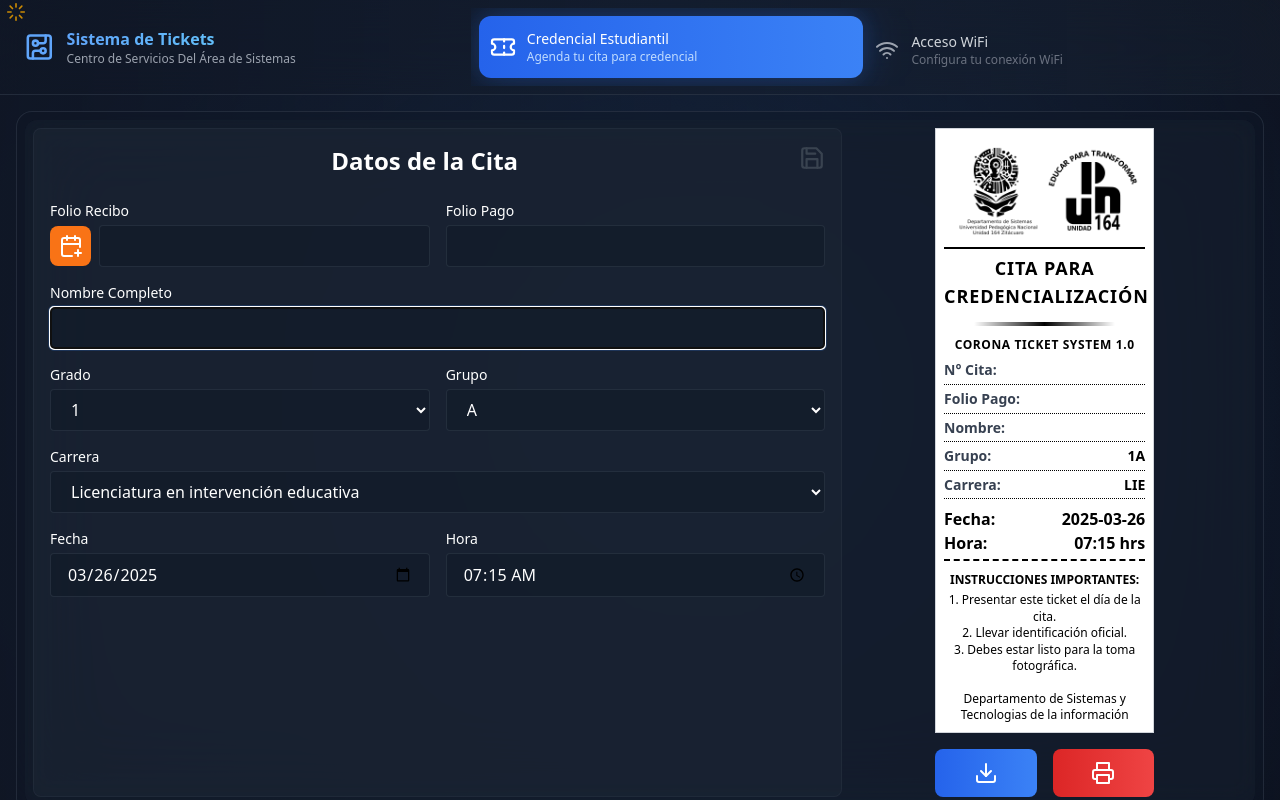
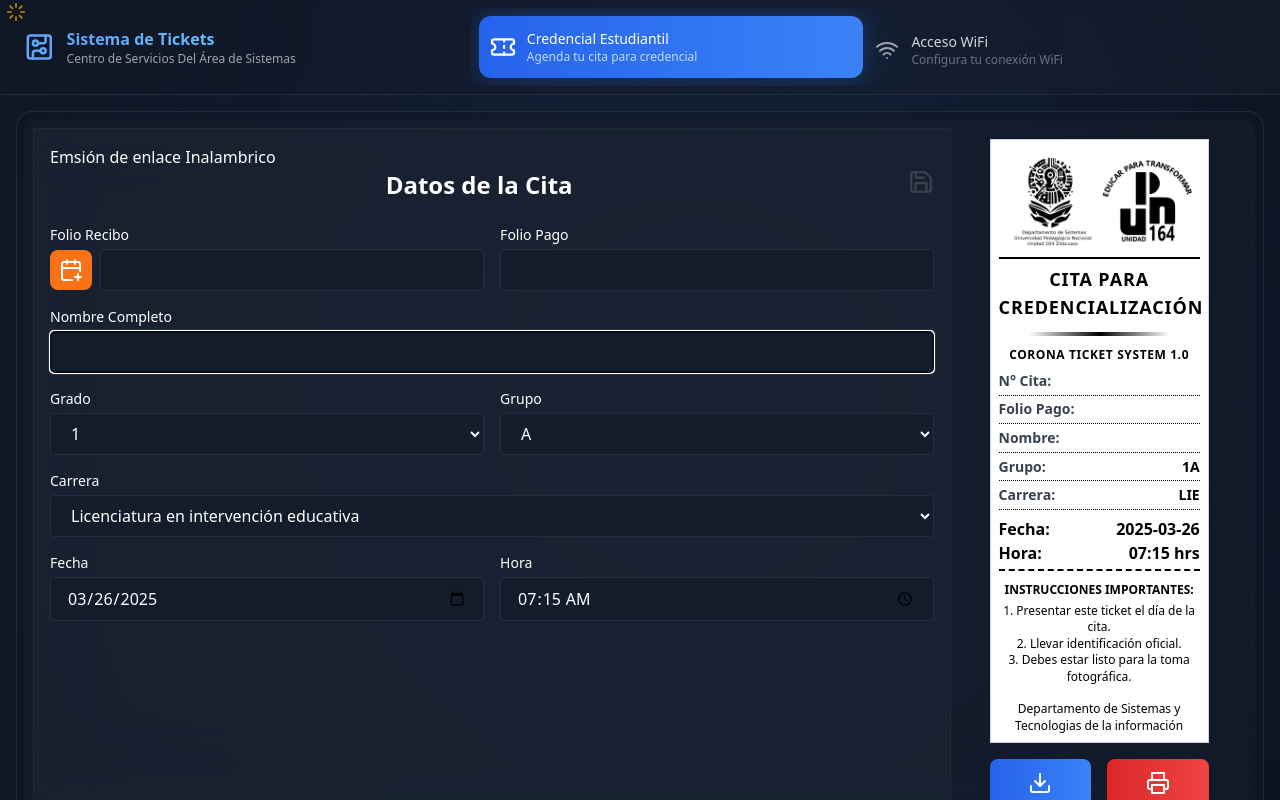
Before and after one commit to developercrown/GeneradorTickers, a React (Vite) app: page /credential-appointment in a window 1280 px wide. Built offline with nearby package versions, Linux system fonts and the light colour scheme.

Commit message:
improved: ui layout. todo: fix ticket preview presentation layout.

```diff
--- a/src/App.tsx
+++ b/src/App.tsx
@@ -239,7 +239,7 @@ function App() {
         <div className="p-4 px-1 flex-1 m-0 overflow-hidden text-white">
           <div className="h-full flex gap-4 px-3">
             {/* Main Content Area */}
-            <main className="flex-1 bg-gray-900/40 backdrop-blur-2xl rounded-2xl border border-gray-700/50 overflow-x-hidden overflow-y-auto max-h-[1080px] h-full">
+            <main className="flex-1 bg-gray-900/40 backdrop-blur-2xl rounded-2xl border border-gray-700/50 overflow-hidden max-h-[1080px] h-full">
               <div className="p-2">
                 <div className="bg-gray-800/30 rounded-xl p-2 backdrop-blur-md">
                   <div key={activeSection} className={`fade-enter ${isTransitioning ? 'opacity-0' : ''}`}>
--- a/src/components/CredentialAppointment.tsx
+++ b/src/components/CredentialAppointment.tsx
@@ -1,8 +1,9 @@
-import { useRef, useState, useEffect } from 'react';
+import { useRef, useState, useEffect, useCallback } from 'react';
 
 import TicketPrinter from './TicketPrinter';
 import { ArrowDownToDotIcon, CalendarPlus, Save } from 'lucide-react';
 import useLocalStorage from '../hooks/useLocalStorage';
+import Layout, { ContentBlock, ContentBlockTitle } from './Layout';
 
 const ticketData = {
   title: "Cita para Credencialización",
@@ -111,10 +112,10 @@ const CredentialAppointment = () => {
   const handleNewAppointment = () => {
     let id: string | number = formData.folioRecibo;
     const newTime = addMinutesToTime(formData.hora, 15);
-    if (isNaN(parseInt(id+""))) {
+    if (isNaN(parseInt(id + ""))) {
       id = "";
     } else {
-      id = parseInt(id+"") + 1;
+      id = parseInt(id + "") + 1;
     }
     setFormData({
       nombre: '',
@@ -141,14 +142,15 @@ const CredentialAppointment = () => {
   };
 
   return (
-    <div className="m-0 p-0 flex flex-col lg:flex-row">
-      <div className="bg-gray-800/50 rounded-lg p-4 border border-gray-700/30 w-full lg:w-8/12">
-        <div className="titlebar flex flex-row w-full items-start justify-center">
-          <h2 className="text-2xl font-bold mb-6 text-center w-full">Datos de la Cita</h2>
+    <Layout className=" flex-col lg:flex-row">
+      <ContentBlock>
+      Emsión de enlace Inalambrico
+        <ContentBlockTitle title="Datos de la Cita">
           <button className={`cursor pointer outline-none border-none float right-0 float-end transition-all ease-linear duration-75 text-white opacity-15 ${!saveFormState && "animate-pulse text-orange-400 opacity-100 hover:text-white hover:animate-pulse scale-105 hover:scale-125 active:scale-95"}`} onClick={handleSaveCurrentFormData}>
             <Save size={26} />
           </button>
-        </div>
+        </ContentBlockTitle>
+
         <div className="grid grid-cols-2 gap-4">
           <div>
             <label className="block text-sm font-medium mb-1">Folio Recibo</label>
@@ -252,12 +254,9 @@ const CredentialAppointment = () => {
               />
             </div>
           </div>
-
-
         </div>
-      </div>
-
-      <div className="w-full lg:w-4/12 overflow-hidden flex flex-col justify-center items-center">
+      </ContentBlock>
+      <ContentBlock width='w-96' height='h-[690px]' className="flex flex-col justify-center items-center" theme="">
         <TicketPrinter
           title={ticketData.title}
           subtitle={ticketData.subtitle}
@@ -284,8 +283,8 @@ const CredentialAppointment = () => {
           showPrint={true}
           onPrint={() => console.log("Impresión iniciada")}
         />
-      </div>
-    </div>
+      </ContentBlock>
+    </Layout>
   );
 };
 
--- /dev/null
+++ b/src/components/Layout.tsx
@@ -0,0 +1,68 @@
+interface ContentBlockTitleInterface {
+  children?: React.ReactNode,
+  title?: string,
+}
+
+const ContentBlockTitle = ({ children, title }: ContentBlockTitleInterface) => {
+  return <div className="titlebar flex flex-row w-full items-start justify-center">
+    <h2 className="text-2xl font-bold mb-6 text-center w-full">{title} </h2>
+    {children}
+  </div>
+}
+
+interface ContentBlockInterface {
+  className?: string;
+  children?: React.ReactNode;
+  width?: string;      // Ej: "w-full", "w-64", "min-w-[300px]"
+  height?: string;     // Ej: "h-full", "h-64", "max-h-[500px]"
+  scrollX?: boolean;   // Habilitar scroll horizontal
+  scrollY?: boolean;   // Habilitar scroll vertical
+  theme?: string,
+  overflowHidden?: boolean; // Forzar ocultar overflow
+}
+
+const ContentBlock = ({
+  children,
+  className = '',
+  width = 'w-full',
+  height = 'h-auto',
+  scrollX = false,
+  scrollY = true,
+  overflowHidden = false,
+  theme = "bg-gray-800/50 border-gray-700/30 border"
+}: ContentBlockInterface) => {
+  const scrollClasses = [
+    overflowHidden ? 'overflow-hidden' : '',
+    scrollX ? 'overflow-x-auto' : 'overflow-x-hidden',
+    scrollY ? 'overflow-y-auto' : 'overflow-y-hidden'
+  ].join(' ');
+  return <div
+    className={[
+      "content-block p-4 ",
+      theme,
+      width,
+      height,
+      scrollClasses,
+      className
+    ].join(" ").trim()}
+  >
+    {children}
+  </div>
+}
+
+
+interface LayoutInterface {
+  className?: string
+  children?: React.ReactNode
+}
+
+const Layout = ({ className, children }: LayoutInterface) => {
+  //max-w-4xl h-full mx-auto
+  return <div className={["m-0 p-0 flex", className].join(" ")}>{children}</div>
+}
+
+export default Layout;
+export {
+  ContentBlock,
+  ContentBlockTitle
+}
--- a/src/components/Sidebar.tsx
+++ b/src/components/Sidebar.tsx
@@ -1,12 +1,16 @@
+import { SidebarClose } from "lucide-react";
+
 interface SidebarProperties {
-  onHide: () => void
+  children?: React.ReactNode,
+  title?: string,
+  onHide: () => void,
+  visibility?: boolean,
 }
 
-const Sidebar = ({ onHide }: SidebarProperties) => {
+const Sidebar = ({ children, title, onHide, visibility }: SidebarProperties) => {
 
   const handleHide = (e: any) => {
-    e.preventDefault();
-    e.stopPropagation();
+    handlePreventPropgation(e);
     if (onHide) {
       onHide();
     }
@@ -17,12 +21,19 @@ const Sidebar = ({ onHide }: SidebarProperties) => {
     e.stopPropagation();
   }
 
-  return <div className="bg-red-500 h-full w-full absolute" onClick={handleHide}>
-    <div className="main-content bg-black bg-opacity-85 h-full w-[500px] fixed -right-2 z-40 backdrop-blur-sm p-o m-0" onClick={handlePreventPropgation}>
-      <div className="main-title bg-black text-center p-2 w-full animate-pulse">
-        <h2 className="font-bold">Historial de redes emitidas</h2>
+  return <div className={["bg-transparent h-full w-full absolute z-50 transition-transform duration-300", visibility ? "-translate-x-[0%]" : "translate-x-[100%]"].join(" ")} onClick={handleHide}>
+    <div className={["main-content bg-blue-950 bg-opacity-70 h-full w-[500px] fixed -right-2 z-40 backdrop-blur-sm p-o m-0", visibility ? "opacity-100" : "opacity-0"].join(" ")} onClick={handlePreventPropgation}>
+      <div className="main-title bg-black bg-opacity-75 text-center p-2 w-full select-none">
+        <div className="titlebar flex flex-row items-center justify-between px-4">
+          <button onClick={handleHide} className="hover:scale-105 active:scale-95 transition-transform"><SidebarClose size={24} className="text-white" /></button>
+          {title && <h2 className="font-bold animate-pulse text-center w-full">{title}</h2>}
+        </div>
       </div>
+      <div className="bg-red-500 w-full h-full p-2 overflow-hidden overflow-y-auto">
+          {children}
+        </div>
     </div>
+
   </div>
 }
 
--- a/src/components/TicketPrinter.tsx
+++ b/src/components/TicketPrinter.tsx
@@ -437,7 +437,7 @@ const TicketPrinter: React.FC<TicketPrinterProps> = ({
 
     // Renderizar la previsualización si showPreview es true
     return (
-        <div className="flex flex-col items-center justify-center">
+        <div className="flex flex-col items-center justify-center h-full">
             {showPreview && (
                 <div className="w-[58mm] h-auto border border-gray-300 p-2 mb-4 bg-white rounded-xs" ref={canvasRef}>
                     <div className="ticket">
--- a/src/components/WifiQRCode.tsx
+++ b/src/components/WifiQRCode.tsx
@@ -3,6 +3,7 @@ import { QrCode, History, Trash2, Key } from 'lucide-react';
 
 import TicketPrinter from './TicketPrinter';
 import Sidebar from './Sidebar';
+import Layout, { ContentBlock, ContentBlockTitle } from './Layout';
 
 const ticketData = {
   title: "WIFI UPN164",
@@ -196,10 +197,12 @@ const WifiQRCode = () => {
   }
 
   return <>
-    { sidebarVisibility && <Sidebar onHide={handleHideSidebar}/>}
-    <div className="max-w-4xl h-full mx-auto grid grid-cols-1 md:grid-cols-2 gap-2">
-      <div className="bg-gray-800/50 border border-gray-700/30  rounded-lg p-6">
-        <h2 className="text-2xl font-bold mb-6 text-center">Emsión de enlace Inalambrico</h2>
+    <Sidebar onHide={handleHideSidebar} visibility={sidebarVisibility} title="Historial de redes" children={<h1 className="bg-orange-400 h-[5000px]">Hola mundo</h1>} />
+
+    <Layout className=" flex-col lg:flex-row">
+
+    <ContentBlock>
+      <ContentBlockTitle title="Emsión de enlace Inalambrico" />
 
       <div className="space-y-4 mt-4">
         <div>
@@ -277,11 +280,11 @@ const WifiQRCode = () => {
       </div>
       <div className="flex items-center justify-center text-center gap-2">
         <button className="bg-purple-700 hover:bg-purple-600 active:bg-purple-800 p-2 rounded-sm w-1/3 mt-4" onClick={generateQRCode}>Crear Código</button>
-          <button className="bg-orange-700 hover:bg-orange-600 active:bg-orange-800 p-2 rounded-sm w-1/3 mt-4" onClick={()=>setSidebarVisibility(true)}>Ver Historial</button>
+        <button className="bg-orange-700 hover:bg-orange-600 active:bg-orange-800 p-2 rounded-sm w-1/3 mt-4" onClick={() => setSidebarVisibility(true)}>Ver Historial</button>
       </div>
-      </div>
+    </ContentBlock>
 
-      <div className="w-full flex flex-col justify-start items-center overflow-y-auto h-[1200px]">
+      <ContentBlock width='w-96' height='h-[690px]' className="flex flex-col justify-center items-center" theme="">
         <TicketPrinter
           title={ticketData.title}
           subtitle={ticketData.subtitle}
@@ -294,8 +297,7 @@ const WifiQRCode = () => {
             { label: "Fecha", value: formData.timedate, type: "string" }
           ]}
           highlightContent={[
-            { label: "Código", value: qrCode ? qrCode : null, type: "qr" },
-            // { label: "Hora", value: `${formData.hora} hrs`, type: "string" }
+            { label: "Código", value: qrCode ? qrCode : null, type: "qr" }
           ]}
           footerContent={[
             {
@@ -324,8 +326,12 @@ const WifiQRCode = () => {
           showPrint={true}
           onPrint={() => console.log("Impresión iniciada")}
         />
-      </div>
-    </div>
+      </ContentBlock>
+      {/* <div className="w-full flex flex-col justify-start items-center overflow-y-auto h-[1200px]">
+
+
+      </div> */}
+    </Layout>
   </>;
 };
 
```
Also changed, not shown: 1 other file (tests, documents, lock files or other folders). Lines whose indentation alone changed are shown as unchanged.
